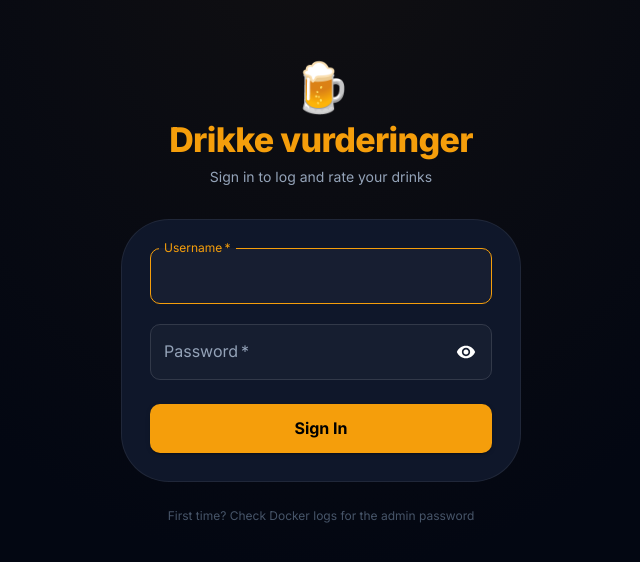
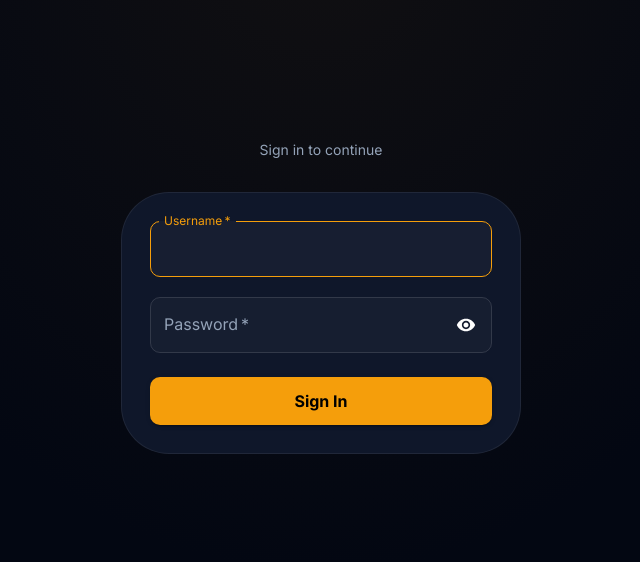
Before and after one commit to TheOriginalCER06/beer-rates, a React (Vite) app in the folder frontend/: page / in a window 1280 px wide. Shown: the part 106-668 px from the top of the page, without its empty margins (319-959 px from the left). Built offline with nearby package versions, Linux system fonts and the light colour scheme; no server answers.

Commit message:
forgot to stage 1 file

```diff
--- a/frontend/src/components/LoginPage.jsx
+++ b/frontend/src/components/LoginPage.jsx
@@ -36,12 +36,8 @@ export default function LoginPage() {
         <Box sx={{ width: '100%', maxWidth: 400 }}>
           {/* Branding */}
           <Box sx={{ textAlign: 'center', mb: 4 }}>
-            <Typography sx={{ fontSize: 48, mb: 1, lineHeight: 1 }}>🍺</Typography>
-            <Typography variant="h4" fontWeight={800} sx={{ color: 'primary.main', letterSpacing: '-0.02em' }}>
-              Drikke vurderinger
-            </Typography>
             <Typography variant="body2" color="text.secondary" mt={0.75}>
-              Sign in to log and rate your drinks
+              Sign in to continue
             </Typography>
           </Box>
 
@@ -86,9 +82,9 @@ export default function LoginPage() {
             </form>
           </Paper>
 
-          <Typography variant="caption" color="text.disabled" sx={{ display: 'block', textAlign: 'center', mt: 3, lineHeight: 1.6 }}>
+          {/* <Typography variant="caption" color="text.disabled" sx={{ display: 'block', textAlign: 'center', mt: 3, lineHeight: 1.6 }}>
             First time? Check Docker logs for the admin password
-          </Typography>
+          </Typography> */}
         </Box>
       </Fade>
     </Box>
```
